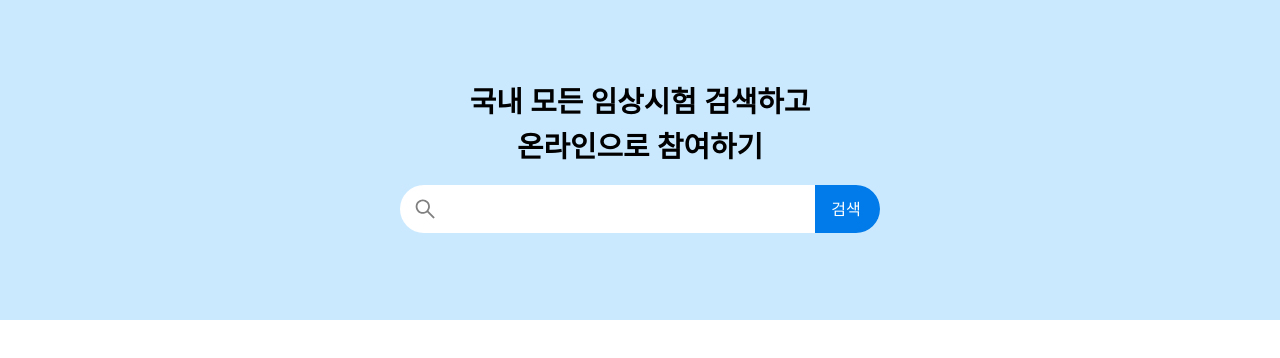
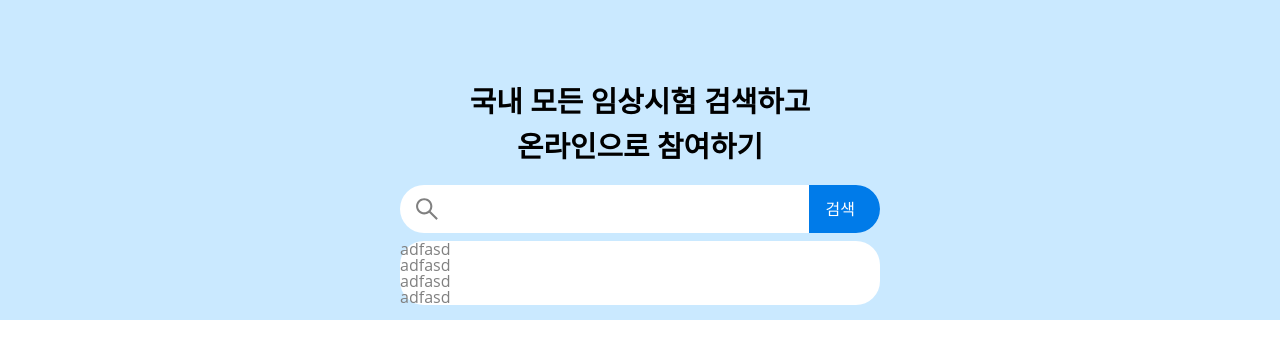
Before and after one commit to wanted-frontedend-team5/pre-onboarding-10th-2-5, a React (Create React App) app: page / in a window 1280 px wide. Shown: the top 358 px of the page. Built offline with nearby package versions, Linux system fonts and the light colour scheme.

Commit message:
feat: SearchSuggestion 컴포넌트 생성

```diff
--- a/src/components/SearchBar.jsx
+++ b/src/components/SearchBar.jsx
@@ -1,11 +1,14 @@
 import styled from 'styled-components';
 import { AiOutlineSearch } from 'react-icons/ai';
+import { useState } from 'react';
 import { Input } from './common/Input';
 import { Button } from './common/Button';
+import { SearchSuggestions } from './SearchSuggestions';
 
 const Container = styled.div``;
 
 const Form = styled.form`
+  position: relative;
   display: flex;
   align-items: center;
 
@@ -21,20 +24,36 @@ const Form = styled.form`
   }
 `;
 
+const InputWrapper = styled.div`
+  display: flex;
+  align-items: center;
+
+  width: 100%;
+  height: 100%;
+`;
+
 const Icon = styled(AiOutlineSearch)`
-  display: flex;
   margin: 0 0.8rem;
   height: 2rem;
   width: 2rem;
 `;
 
 export const SearchBar = () => {
+  const [showSuggestions, setShowSuggestions] = useState(false);
+
+  const handleSearchFocus = () => {
+    setShowSuggestions(true);
+  };
+
   return (
     <Container>
       <Form>
-        <Icon />
-        <Input />
+        <InputWrapper onClick={handleSearchFocus}>
+          <Icon />
+          <Input />
+        </InputWrapper>
         <Button>search</Button>
+        <SearchSuggestions />
       </Form>
     </Container>
   );
--- /dev/null
+++ b/src/components/SearchSuggestions.jsx
@@ -0,0 +1,24 @@
+import styled from 'styled-components';
+
+const SuggestionsContainer = styled.div`
+  position: absolute;
+
+  top: calc(100% + 0.5rem);
+  left: 0;
+  width: 100%;
+  border-radius: 1.5rem;
+  z-index: 1;
+
+  background-color: white;
+`;
+
+export const SearchSuggestions = () => {
+  return (
+    <SuggestionsContainer>
+      <div>adfasd</div>
+      <div>adfasd</div>
+      <div>adfasd</div>
+      <div>adfasd</div>
+    </SuggestionsContainer>
+  );
+};
--- a/src/theme.js
+++ b/src/theme.js
@@ -1,5 +1,6 @@
 export const theme = {
   bgColor: '#CAE9FF',
   pointColor: '#007BE9',
+
   lg: '1.8rem',
 };
```
